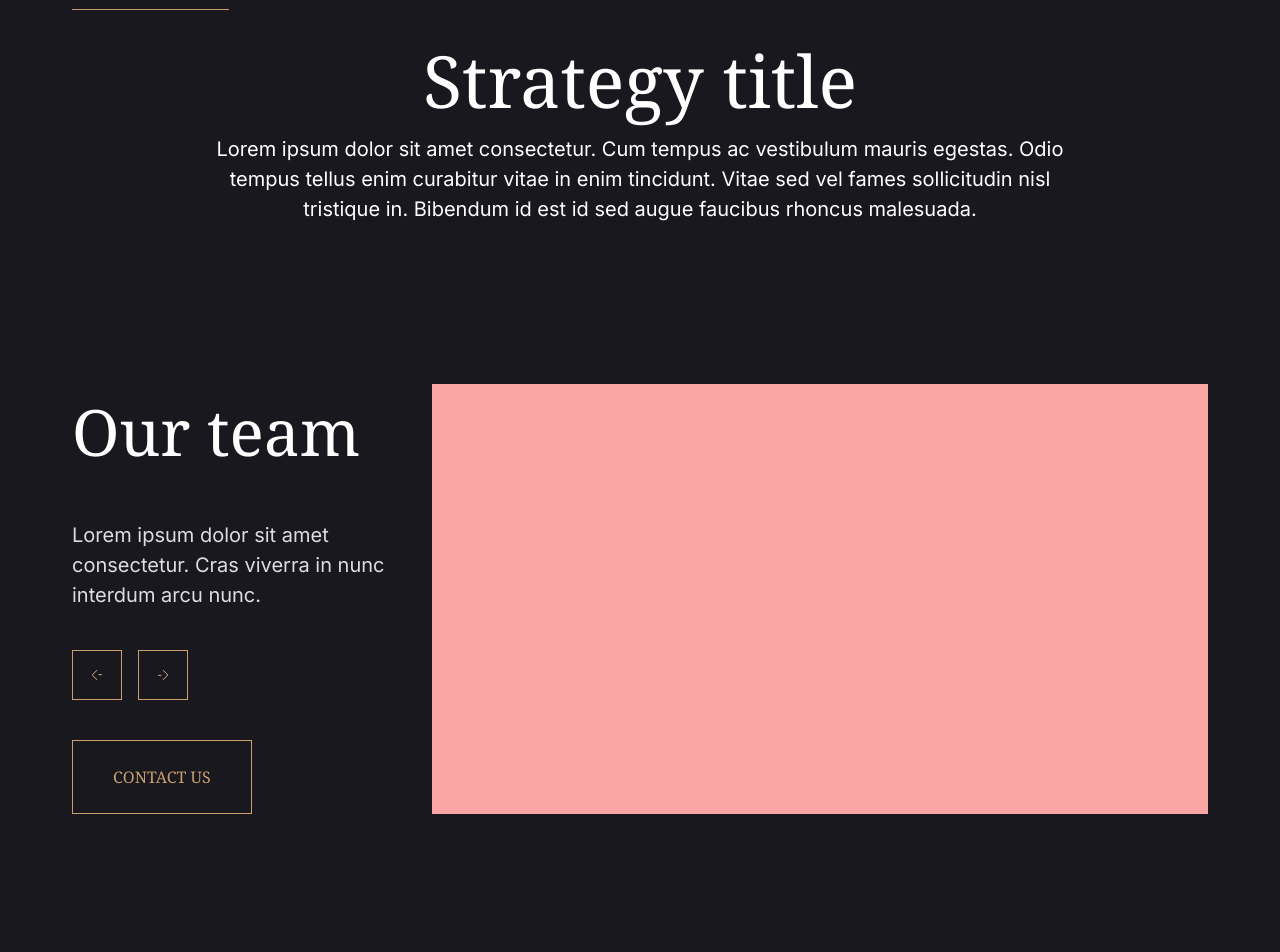
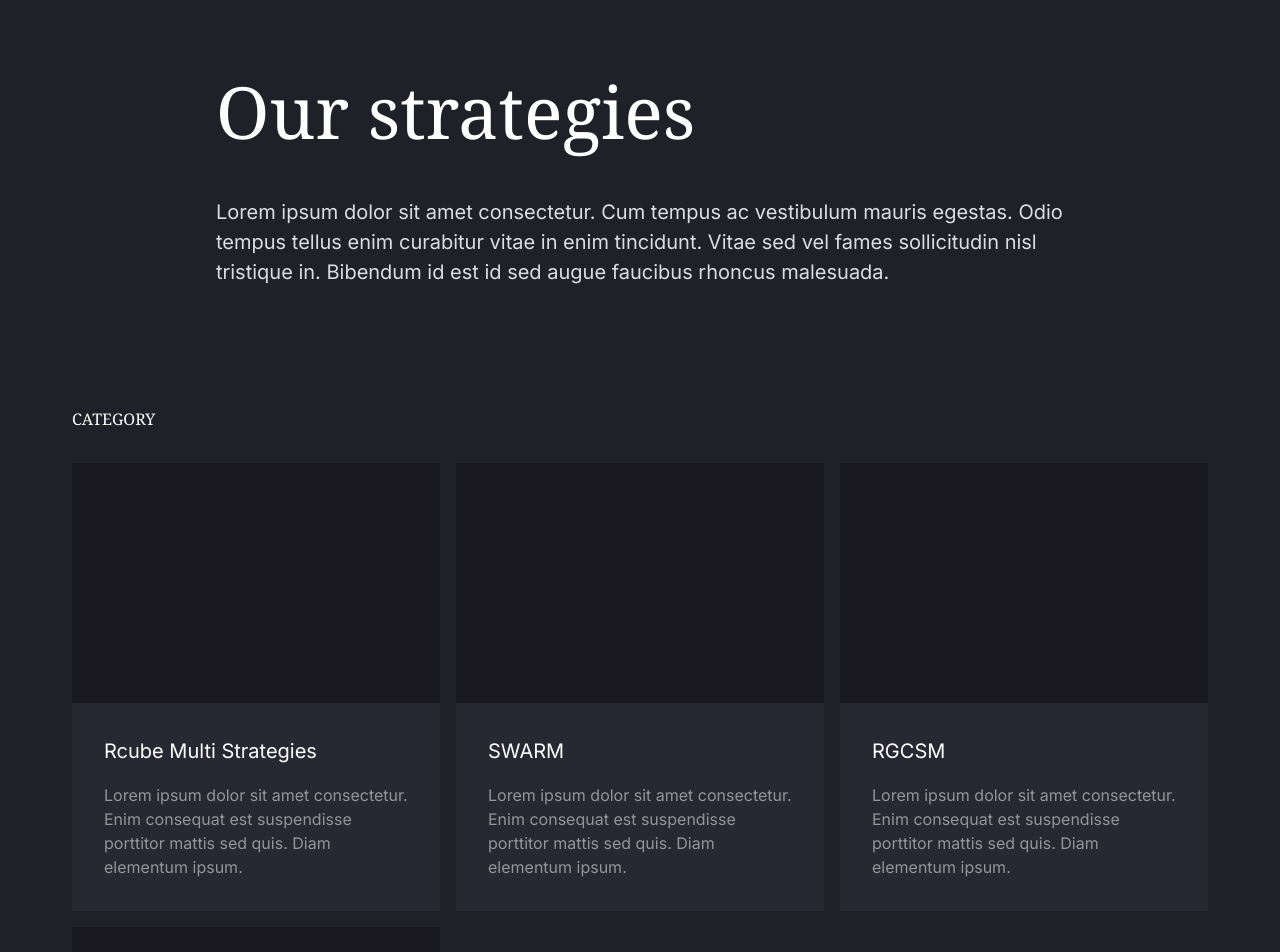
Before and after one commit to JodyGs/rcube-website, a Next.js app: page / in a window 1280 px wide. Shown: the part 160-1112 px from the top of the page. Built offline with nearby package versions, Linux system fonts and the light colour scheme.

Commit message:
strategies cards

```diff
--- a/src/app/layout.tsx
+++ b/src/app/layout.tsx
@@ -23,13 +23,13 @@ export default function RootLayout({
           rel="stylesheet"
         />
       </head>
-      <body className="root-container relative overflow-hidden">
+      <body className="root-container relative overflow-scroll">
         <div className="grid18 main-container m-auto max-w-9xl">
           <header className="grid18 col-span-full gap-x-4 border-b-[1px] border-custom-grey-400">
             <Header />
           </header>
           <main className="grid18 col-span-full gap-x-4">{children}</main>
-          <footer className="grid18 col-span-full border-t-[1px] border-custom-grey-400">
+          <footer className="grid18 col-span-full border-t-[1px] border-custom-grey-400 bg-custom-grey-800">
             <Footer />
           </footer>
         </div>
--- a/src/app/page.tsx
+++ b/src/app/page.tsx
@@ -1,10 +1,12 @@
 import Herobanner from "~/components/sections/hero/Herobanner";
 import OurTeam from "~/components/sections/ourTeam/OurTeam";
+import Strategies from "~/components/sections/strategies/Strategies";
 
 export default function HomePage() {
   return (
     <>
       <Herobanner />
+      <Strategies />
       <OurTeam />
     </>
   );
--- /dev/null
+++ b/src/components/sections/hero/HeroStrategy.tsx
@@ -0,0 +1,28 @@
+import React from "react";
+import Button from "~/components/buttons/Button";
+import { Arrow } from "~/svgs";
+
+export default function HeroStrategy() {
+  return (
+    <section className="grid16 pb-30 col-span-full col-start-2 col-end-18 pt-8">
+      <div className="col-span-full">
+        <Button
+          variant="back"
+          size="back"
+          className="flex items-center space-x-4"
+        >
+          <Arrow className="h-4 w-4" /> <div>back to strategies</div>
+        </Button>
+      </div>
+      <div className="col-span-12 col-start-3 pt-48 text-center">
+        <h1 className="font-satoshi text-7xl">Strategy title</h1>
+        <p className="mx-auto max-w-[928px] text-xl">
+          Lorem ipsum dolor sit amet consectetur. Cum tempus ac vestibulum
+          mauris egestas. Odio tempus tellus enim curabitur vitae in enim
+          tincidunt. Vitae sed vel fames sollicitudin nisl tristique in.
+          Bibendum id est id sed augue faucibus rhoncus malesuada.
+        </p>
+      </div>
+    </section>
+  );
+}
--- a/src/components/sections/hero/Herobanner.tsx
+++ b/src/components/sections/hero/Herobanner.tsx
@@ -1,22 +1,11 @@
 import React from "react";
-import Button from "~/components/buttons/Button";
-import { Arrow } from "~/svgs";
 
-export default function Herobanner() {
+export default function HeroStrategy() {
   return (
-    <section className="grid16 pb-30 col-span-full col-start-2 col-end-18 pt-8">
-      <div className="col-span-full">
-        <Button
-          variant="back"
-          size="back"
-          className="flex items-center space-x-4"
-        >
-          <Arrow className="h-4 w-4" /> <div>back to strategies</div>
-        </Button>
-      </div>
-      <div className="col-span-12 col-start-3 text-center">
-        <h1 className="font-satoshi text-7xl">Strategy title</h1>
-        <p className="mx-auto max-w-[928px] text-xl">
+    <section className="grid16 col-span-full col-start-2 col-end-18 py-[120px]">
+      <div className="col-span-12 col-start-3 space-y-8 text-start">
+        <h1 className="font-satoshi text-7xl">Our strategies</h1>
+        <p className="max-w-[928px] text-xl text-custom-grey-100">
           Lorem ipsum dolor sit amet consectetur. Cum tempus ac vestibulum
           mauris egestas. Odio tempus tellus enim curabitur vitae in enim
           tincidunt. Vitae sed vel fames sollicitudin nisl tristique in.
--- /dev/null
+++ b/src/components/sections/strategies/Card.tsx
@@ -0,0 +1,22 @@
+import React from "react";
+
+export type CardProps = {
+  strategyName: string;
+  description: string;
+};
+export type CategoryProps = {
+  title: string;
+  cards: CardProps[];
+};
+
+export default function Card({ strategyName, description }: CardProps) {
+  return (
+    <div className=" bg-custom-grey-700">
+      <div className="min-h-[240px]"></div>
+      <div className="space-y-4 bg-custom-grey-500 p-8">
+        <h3 className="text-xl leading-8">{strategyName}</h3>
+        <p className="leading-6 text-custom-grey-200">{description}</p>
+      </div>
+    </div>
+  );
+}
--- /dev/null
+++ b/src/components/sections/strategies/Strategies.tsx
@@ -0,0 +1,76 @@
+import React from "react";
+import Card, { CategoryProps, CardProps } from "./Card";
+import StrategySection from "./StrategySection";
+
+const CATEGORIES: CategoryProps[] = [
+  {
+    title: "Category",
+    cards: [
+      {
+        strategyName: "Rcube Multi Strategies",
+        description:
+          "Lorem ipsum dolor sit amet consectetur. Enim consequat est suspendisse porttitor mattis sed quis. Diam elementum ipsum.",
+      },
+      {
+        strategyName: "SWARM",
+        description:
+          "Lorem ipsum dolor sit amet consectetur. Enim consequat est suspendisse porttitor mattis sed quis. Diam elementum ipsum.",
+      },
+      {
+        strategyName: "RGCSM",
+        description:
+          "Lorem ipsum dolor sit amet consectetur. Enim consequat est suspendisse porttitor mattis sed quis. Diam elementum ipsum.",
+      },
+      {
+        strategyName: "RGPHP",
+        description:
+          "Lorem ipsum dolor sit amet consectetur. Enim consequat est suspendisse porttitor mattis sed quis. Diam elementum ipsum.",
+      },
+    ],
+  },
+  {
+    title: "Category",
+    cards: [
+      {
+        strategyName: "Aquanthus",
+        description:
+          "Lorem ipsum dolor sit amet consectetur. Enim consequat est suspendisse porttitor mattis sed quis. Diam elementum ipsum.",
+      },
+      {
+        strategyName: "NERTHUS",
+        description:
+          "Lorem ipsum dolor sit amet consectetur. Enim consequat est suspendisse porttitor mattis sed quis. Diam elementum ipsum.",
+      },
+    ],
+  },
+  {
+    title: "Category",
+    cards: [
+      {
+        strategyName: "CCF",
+        description:
+          "Lorem ipsum dolor sit amet consectetur. Enim consequat est suspendisse porttitor mattis sed quis. Diam elementum ipsum.",
+      },
+      {
+        strategyName: "RDMS",
+        description:
+          "Lorem ipsum dolor sit amet consectetur. Enim consequat est suspendisse porttitor mattis sed quis. Diam elementum ipsum.",
+      },
+      {
+        strategyName: "BLACKBIRD",
+        description:
+          "Lorem ipsum dolor sit amet consectetur. Enim consequat est suspendisse porttitor mattis sed quis. Diam elementum ipsum.",
+      },
+    ],
+  },
+];
+
+export default function Strategies() {
+  return (
+    <>
+      {CATEGORIES.map((cat, index) => (
+        <StrategySection key={index} title={cat.title} cards={cat.cards} />
+      ))}
+    </>
+  );
+}
--- /dev/null
+++ b/src/components/sections/strategies/StrategySection.tsx
@@ -0,0 +1,23 @@
+import React from "react";
+import Card, { CardProps } from "./Card";
+
+type StrategySectionProps = {
+  title: string;
+  cards: CardProps[];
+};
+
+export default function StrategySection({
+  title,
+  cards,
+}: StrategySectionProps) {
+  return (
+    <section className="grid16 col-span-full col-start-2 col-end-18 mb-[72px] gap-x-4 gap-y-8">
+      <h3 className="col-span-full font-satoshi uppercase">{title}</h3>
+      <div className="col-span-full col-start-1 col-end-17 grid grid-cols-3 gap-4">
+        {cards.map((card) => (
+          <Card key={card.id} {...card} />
+        ))}
+      </div>
+    </section>
+  );
+}
--- a/src/styles/globals.css
+++ b/src/styles/globals.css
@@ -10,7 +10,7 @@
   }
 
   .root-container {
-    @apply max-w-[100vw] overflow-x-hidden bg-custom-grey-700 text-white;
+    @apply bg-custom-grey-600 max-w-[100vw] overflow-x-hidden text-white;
   }
 
   .grid16 {
--- a/tailwind.config.ts
+++ b/tailwind.config.ts
@@ -27,6 +27,7 @@ export default {
           300: "#707079",
           400: "#4C4C55",
           500: "#282832",
+          600: "#202028",
           700: "#18181E",
           800: "#101014",
         },
```
